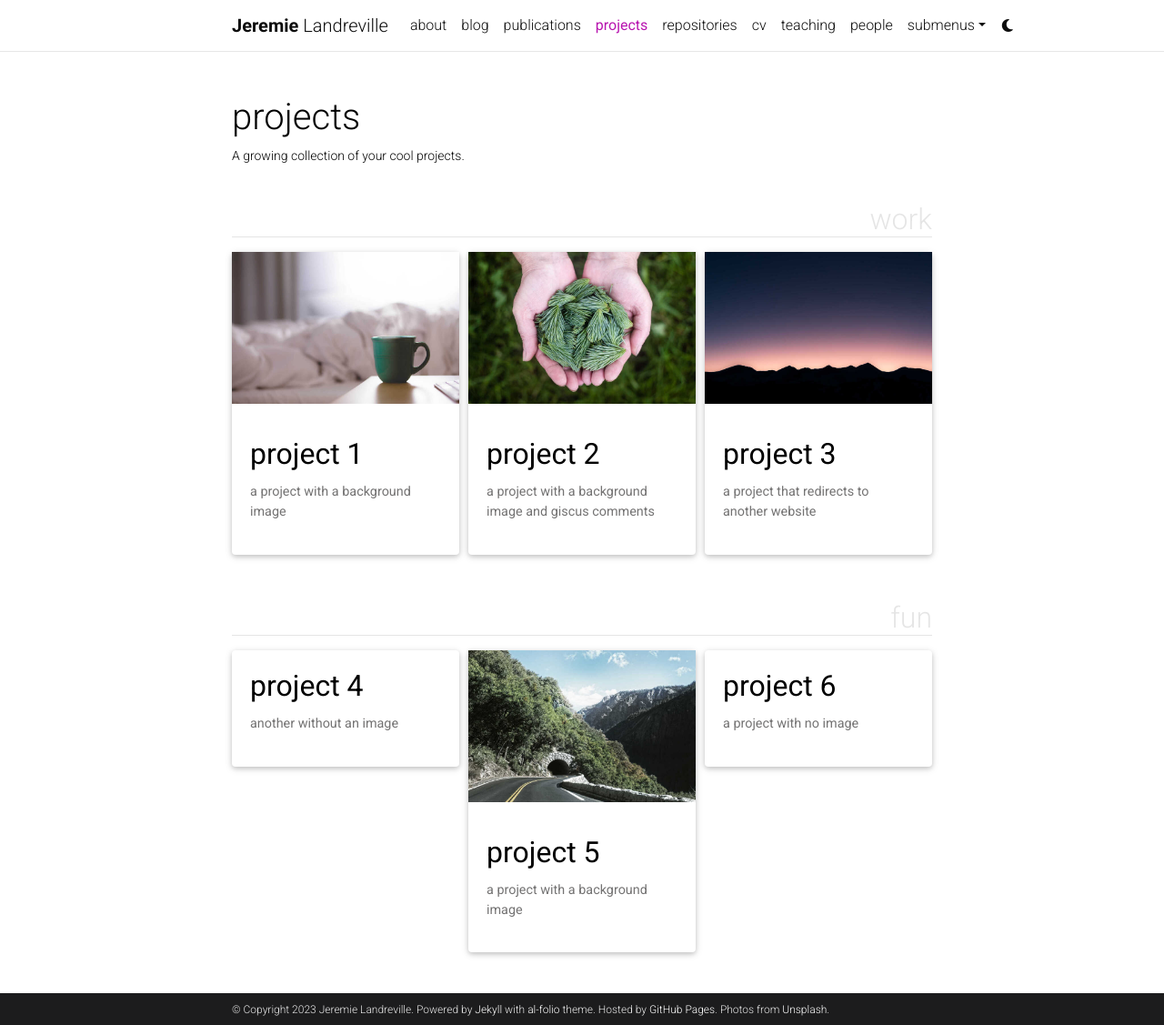
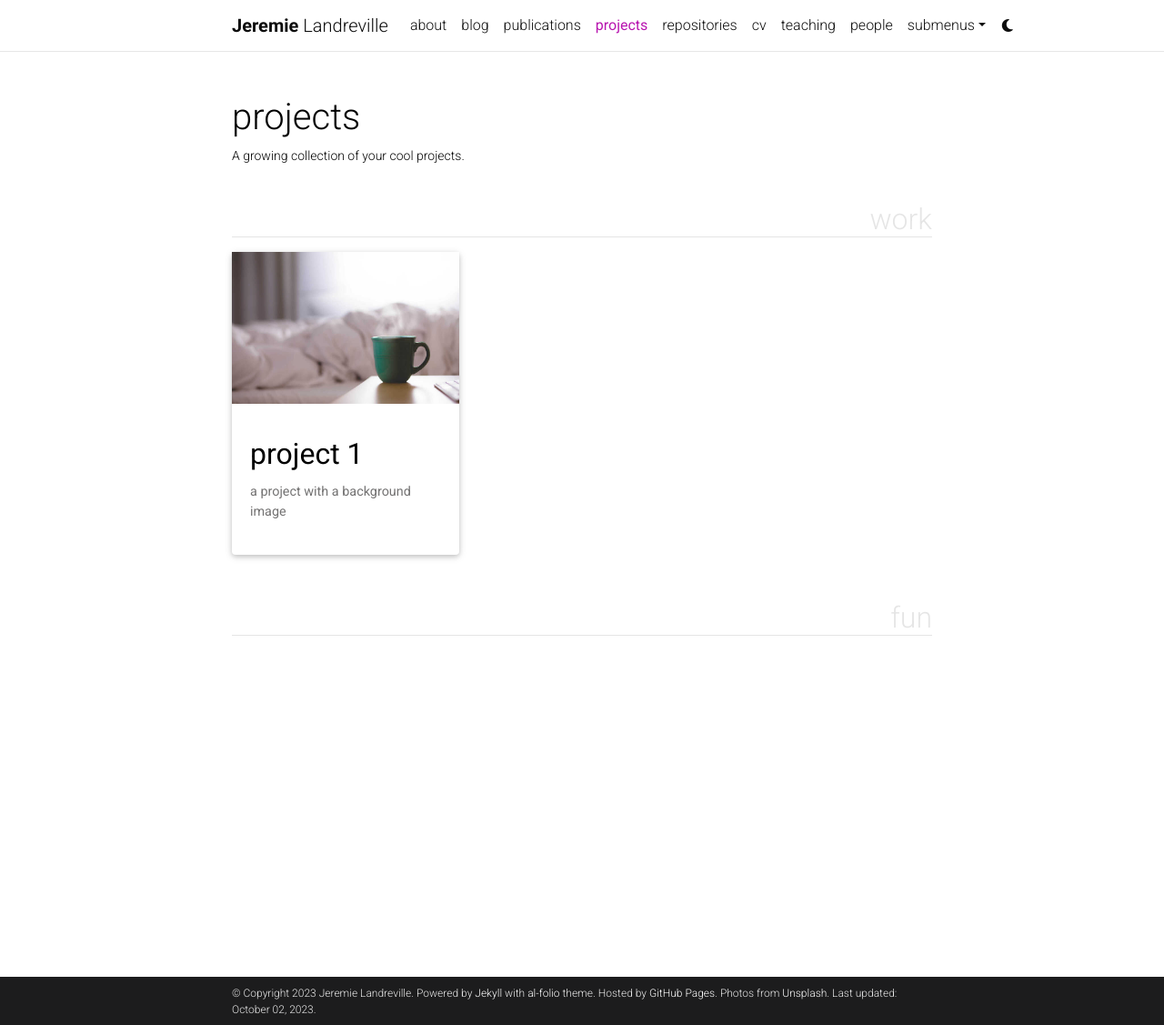
Before and after one commit to Lndrvll/Lndrvll.github.io, a Jekyll site: the page built from _pages/projects.md, in a window 1280 px wide and 1127 px high. Shown: the whole window at 91% size. Built offline with Jekyll 4.4.1, drawn with Linux system fonts in a browser that asks for light colours; full-size pictures stand in for the smaller copies a plugin makes; comment, search, counter and statistics services are not loaded; a style sheet for code colours, icons or effects is not loaded.

Commit message:
Added cv markdown file and base config

````diff
--- a/_config.yml
+++ b/_config.yml
@@ -20,7 +20,7 @@
 
 url: https://Lndrvll.github.io # the base hostname & protocol for your site
 baseurl: / # the subpath of your site, e.g. /blog/
-last_updated: false # set to true if you want to display last updated in the footer
+last_updated: true # set to true if you want to display last updated in the footer
 impressum_path:  # set to path to include impressum link in the footer, use the same path as permalink in a page, helps to conform with EU GDPR
 
 # -----------------------------------------------------------------------------
@@ -120,7 +120,7 @@
 # Blog
 # -----------------------------------------------------------------------------
 
-blog_name: al-folio # blog_name will be displayed in your blog page
+blog_name: Jeremie's blog # blog_name will be displayed in your blog page
 blog_nav_title: blog # your blog must have a title for it to be displayed in the nav bar
 blog_description: a simple whitespace theme for academics
 permalink: /blog/:year/:title/
@@ -274,8 +274,8 @@
 
 scholar:
 
-  last_name: [Einstein]
-  first_name: [Albert, A.]
+  last_name: [Landreville]
+  first_name: [Jérémie.]
 
   style: apa
   locale: en
--- a/_projects/2_project.md
+++ /dev/null
@@ -1,81 +0,0 @@
----
-layout: page
-title: project 2
-description: a project with a background image and giscus comments
-img: assets/img/3.jpg
-importance: 2
-category: work
-giscus_comments: true
----
-
-Every project has a beautiful feature showcase page.
-It's easy to include images in a flexible 3-column grid format.
-Make your photos 1/3, 2/3, or full width.
-
-To give your project a background in the portfolio page, just add the img tag to the front matter like so:
-
-    ---
-    layout: page
-    title: project
-    description: a project with a background image
-    img: /assets/img/12.jpg
-    ---
-
-<div class="row">
-    <div class="col-sm mt-3 mt-md-0">
-        {% include figure.html path="assets/img/1.jpg" title="example image" class="img-fluid rounded z-depth-1" %}
-    </div>
-    <div class="col-sm mt-3 mt-md-0">
-        {% include figure.html path="assets/img/3.jpg" title="example image" class="img-fluid rounded z-depth-1" %}
-    </div>
-    <div class="col-sm mt-3 mt-md-0">
-        {% include figure.html path="assets/img/5.jpg" title="example image" class="img-fluid rounded z-depth-1" %}
-    </div>
-</div>
-<div class="caption">
-    Caption photos easily. On the left, a road goes through a tunnel. Middle, leaves artistically fall in a hipster photoshoot. Right, in another hipster photoshoot, a lumberjack grasps a handful of pine needles.
-</div>
-<div class="row">
-    <div class="col-sm mt-3 mt-md-0">
-        {% include figure.html path="assets/img/5.jpg" title="example image" class="img-fluid rounded z-depth-1" %}
-    </div>
-</div>
-<div class="caption">
-    This image can also have a caption. It's like magic.
-</div>
-
-You can also put regular text between your rows of images.
-Say you wanted to write a little bit about your project before you posted the rest of the images.
-You describe how you toiled, sweated, *bled* for your project, and then... you reveal its glory in the next row of images.
-
-
-<div class="row justify-content-sm-center">
-    <div class="col-sm-8 mt-3 mt-md-0">
-        {% include figure.html path="assets/img/6.jpg" title="example image" class="img-fluid rounded z-depth-1" %}
-    </div>
-    <div class="col-sm-4 mt-3 mt-md-0">
-        {% include figure.html path="assets/img/11.jpg" title="example image" class="img-fluid rounded z-depth-1" %}
-    </div>
-</div>
-<div class="caption">
-    You can also have artistically styled 2/3 + 1/3 images, like these.
-</div>
-
-
-The code is simple.
-Just wrap your images with `<div class="col-sm">` and place them inside `<div class="row">` (read more about the <a href="https://getbootstrap.com/docs/4.4/layout/grid/">Bootstrap Grid</a> system).
-To make images responsive, add `img-fluid` class to each; for rounded corners and shadows use `rounded` and `z-depth-1` classes.
-Here's the code for the last row of images above:
-
-{% raw %}
-```html
-<div class="row justify-content-sm-center">
-    <div class="col-sm-8 mt-3 mt-md-0">
-        {% include figure.html path="assets/img/6.jpg" title="example image" class="img-fluid rounded z-depth-1" %}
-    </div>
-    <div class="col-sm-4 mt-3 mt-md-0">
-        {% include figure.html path="assets/img/11.jpg" title="example image" class="img-fluid rounded z-depth-1" %}
-    </div>
-</div>
-```
-{% endraw %}
--- a/_projects/4_project.md
+++ /dev/null
@@ -1,80 +0,0 @@
----
-layout: page
-title: project 4
-description: another without an image
-img:
-importance: 3
-category: fun
----
-
-Every project has a beautiful feature showcase page.
-It's easy to include images in a flexible 3-column grid format.
-Make your photos 1/3, 2/3, or full width.
-
-To give your project a background in the portfolio page, just add the img tag to the front matter like so:
-
-    ---
-    layout: page
-    title: project
-    description: a project with a background image
-    img: /assets/img/12.jpg
-    ---
-
-<div class="row">
-    <div class="col-sm mt-3 mt-md-0">
-        {% include figure.html path="assets/img/1.jpg" title="example image" class="img-fluid rounded z-depth-1" %}
-    </div>
-    <div class="col-sm mt-3 mt-md-0">
-        {% include figure.html path="assets/img/3.jpg" title="example image" class="img-fluid rounded z-depth-1" %}
-    </div>
-    <div class="col-sm mt-3 mt-md-0">
-        {% include figure.html path="assets/img/5.jpg" title="example image" class="img-fluid rounded z-depth-1" %}
-    </div>
-</div>
-<div class="caption">
-    Caption photos easily. On the left, a road goes through a tunnel. Middle, leaves artistically fall in a hipster photoshoot. Right, in another hipster photoshoot, a lumberjack grasps a handful of pine needles.
-</div>
-<div class="row">
-    <div class="col-sm mt-3 mt-md-0">
-        {% include figure.html path="assets/img/5.jpg" title="example image" class="img-fluid rounded z-depth-1" %}
-    </div>
-</div>
-<div class="caption">
-    This image can also have a caption. It's like magic.
-</div>
-
-You can also put regular text between your rows of images.
-Say you wanted to write a little bit about your project before you posted the rest of the images.
-You describe how you toiled, sweated, *bled* for your project, and then... you reveal its glory in the next row of images.
-
-
-<div class="row justify-content-sm-center">
-    <div class="col-sm-8 mt-3 mt-md-0">
-        {% include figure.html path="assets/img/6.jpg" title="example image" class="img-fluid rounded z-depth-1" %}
-    </div>
-    <div class="col-sm-4 mt-3 mt-md-0">
-        {% include figure.html path="assets/img/11.jpg" title="example image" class="img-fluid rounded z-depth-1" %}
-    </div>
-</div>
-<div class="caption">
-    You can also have artistically styled 2/3 + 1/3 images, like these.
-</div>
-
-
-The code is simple.
-Just wrap your images with `<div class="col-sm">` and place them inside `<div class="row">` (read more about the <a href="https://getbootstrap.com/docs/4.4/layout/grid/">Bootstrap Grid</a> system).
-To make images responsive, add `img-fluid` class to each; for rounded corners and shadows use `rounded` and `z-depth-1` classes.
-Here's the code for the last row of images above:
-
-{% raw %}
-```html
-<div class="row justify-content-sm-center">
-    <div class="col-sm-8 mt-3 mt-md-0">
-        {% include figure.html path="assets/img/6.jpg" title="example image" class="img-fluid rounded z-depth-1" %}
-    </div>
-    <div class="col-sm-4 mt-3 mt-md-0">
-        {% include figure.html path="assets/img/11.jpg" title="example image" class="img-fluid rounded z-depth-1" %}
-    </div>
-</div>
-```
-{% endraw %}
--- a/_projects/5_project.md
+++ /dev/null
@@ -1,80 +0,0 @@
----
-layout: page
-title: project 5
-description: a project with a background image
-img: assets/img/1.jpg
-importance: 3
-category: fun
----
-
-Every project has a beautiful feature showcase page.
-It's easy to include images in a flexible 3-column grid format.
-Make your photos 1/3, 2/3, or full width.
-
-To give your project a background in the portfolio page, just add the img tag to the front matter like so:
-
-    ---
-    layout: page
-    title: project
-    description: a project with a background image
-    img: /assets/img/12.jpg
-    ---
-
-<div class="row">
-    <div class="col-sm mt-3 mt-md-0">
-        {% include figure.html path="assets/img/1.jpg" title="example image" class="img-fluid rounded z-depth-1" %}
-    </div>
-    <div class="col-sm mt-3 mt-md-0">
-        {% include figure.html path="assets/img/3.jpg" title="example image" class="img-fluid rounded z-depth-1" %}
-    </div>
-    <div class="col-sm mt-3 mt-md-0">
-        {% include figure.html path="assets/img/5.jpg" title="example image" class="img-fluid rounded z-depth-1" %}
-    </div>
-</div>
-<div class="caption">
-    Caption photos easily. On the left, a road goes through a tunnel. Middle, leaves artistically fall in a hipster photoshoot. Right, in another hipster photoshoot, a lumberjack grasps a handful of pine needles.
-</div>
-<div class="row">
-    <div class="col-sm mt-3 mt-md-0">
-        {% include figure.html path="assets/img/5.jpg" title="example image" class="img-fluid rounded z-depth-1" %}
-    </div>
-</div>
-<div class="caption">
-    This image can also have a caption. It's like magic.
-</div>
-
-You can also put regular text between your rows of images.
-Say you wanted to write a little bit about your project before you posted the rest of the images.
-You describe how you toiled, sweated, *bled* for your project, and then... you reveal its glory in the next row of images.
-
-
-<div class="row justify-content-sm-center">
-    <div class="col-sm-8 mt-3 mt-md-0">
-        {% include figure.html path="assets/img/6.jpg" title="example image" class="img-fluid rounded z-depth-1" %}
-    </div>
-    <div class="col-sm-4 mt-3 mt-md-0">
-        {% include figure.html path="assets/img/11.jpg" title="example image" class="img-fluid rounded z-depth-1" %}
-    </div>
-</div>
-<div class="caption">
-    You can also have artistically styled 2/3 + 1/3 images, like these.
-</div>
-
-
-The code is simple.
-Just wrap your images with `<div class="col-sm">` and place them inside `<div class="row">` (read more about the <a href="https://getbootstrap.com/docs/4.4/layout/grid/">Bootstrap Grid</a> system).
-To make images responsive, add `img-fluid` class to each; for rounded corners and shadows use `rounded` and `z-depth-1` classes.
-Here's the code for the last row of images above:
-
-{% raw %}
-```html
-<div class="row justify-content-sm-center">
-    <div class="col-sm-8 mt-3 mt-md-0">
-        {% include figure.html path="assets/img/6.jpg" title="example image" class="img-fluid rounded z-depth-1" %}
-    </div>
-    <div class="col-sm-4 mt-3 mt-md-0">
-        {% include figure.html path="assets/img/11.jpg" title="example image" class="img-fluid rounded z-depth-1" %}
-    </div>
-</div>
-```
-{% endraw %}
--- a/_projects/6_project.md
+++ /dev/null
@@ -1,80 +0,0 @@
----
-layout: page
-title: project 6
-description: a project with no image
-img:
-importance: 4
-category: fun
----
-
-Every project has a beautiful feature showcase page.
-It's easy to include images in a flexible 3-column grid format.
-Make your photos 1/3, 2/3, or full width.
-
-To give your project a background in the portfolio page, just add the img tag to the front matter like so:
-
-    ---
-    layout: page
-    title: project
-    description: a project with a background image
-    img: /assets/img/12.jpg
-    ---
-
-<div class="row">
-    <div class="col-sm mt-3 mt-md-0">
-        {% include figure.html path="assets/img/1.jpg" title="example image" class="img-fluid rounded z-depth-1" %}
-    </div>
-    <div class="col-sm mt-3 mt-md-0">
-        {% include figure.html path="assets/img/3.jpg" title="example image" class="img-fluid rounded z-depth-1" %}
-    </div>
-    <div class="col-sm mt-3 mt-md-0">
-        {% include figure.html path="assets/img/5.jpg" title="example image" class="img-fluid rounded z-depth-1" %}
-    </div>
-</div>
-<div class="caption">
-    Caption photos easily. On the left, a road goes through a tunnel. Middle, leaves artistically fall in a hipster photoshoot. Right, in another hipster photoshoot, a lumberjack grasps a handful of pine needles.
-</div>
-<div class="row">
-    <div class="col-sm mt-3 mt-md-0">
-        {% include figure.html path="assets/img/5.jpg" title="example image" class="img-fluid rounded z-depth-1" %}
-    </div>
-</div>
-<div class="caption">
-    This image can also have a caption. It's like magic.
-</div>
-
-You can also put regular text between your rows of images.
-Say you wanted to write a little bit about your project before you posted the rest of the images.
-You describe how you toiled, sweated, *bled* for your project, and then... you reveal its glory in the next row of images.
-
-
-<div class="row justify-content-sm-center">
-    <div class="col-sm-8 mt-3 mt-md-0">
-        {% include figure.html path="assets/img/6.jpg" title="example image" class="img-fluid rounded z-depth-1" %}
-    </div>
-    <div class="col-sm-4 mt-3 mt-md-0">
-        {% include figure.html path="assets/img/11.jpg" title="example image" class="img-fluid rounded z-depth-1" %}
-    </div>
-</div>
-<div class="caption">
-    You can also have artistically styled 2/3 + 1/3 images, like these.
-</div>
-
-
-The code is simple.
-Just wrap your images with `<div class="col-sm">` and place them inside `<div class="row">` (read more about the <a href="https://getbootstrap.com/docs/4.4/layout/grid/">Bootstrap Grid</a> system).
-To make images responsive, add `img-fluid` class to each; for rounded corners and shadows use `rounded` and `z-depth-1` classes.
-Here's the code for the last row of images above:
-
-{% raw %}
-```html
-<div class="row justify-content-sm-center">
-    <div class="col-sm-8 mt-3 mt-md-0">
-        {% include figure.html path="assets/img/6.jpg" title="example image" class="img-fluid rounded z-depth-1" %}
-    </div>
-    <div class="col-sm-4 mt-3 mt-md-0">
-        {% include figure.html path="assets/img/11.jpg" title="example image" class="img-fluid rounded z-depth-1" %}
-    </div>
-</div>
-```
-{% endraw %}
````
Also changed, not shown: _pages/about.md (+6 -8 lines), _pages/cv.md (+89 -0 lines), _projects/3_project.md (deleted, +0 -81 lines), assets/img/portrait.jpeg (added).
